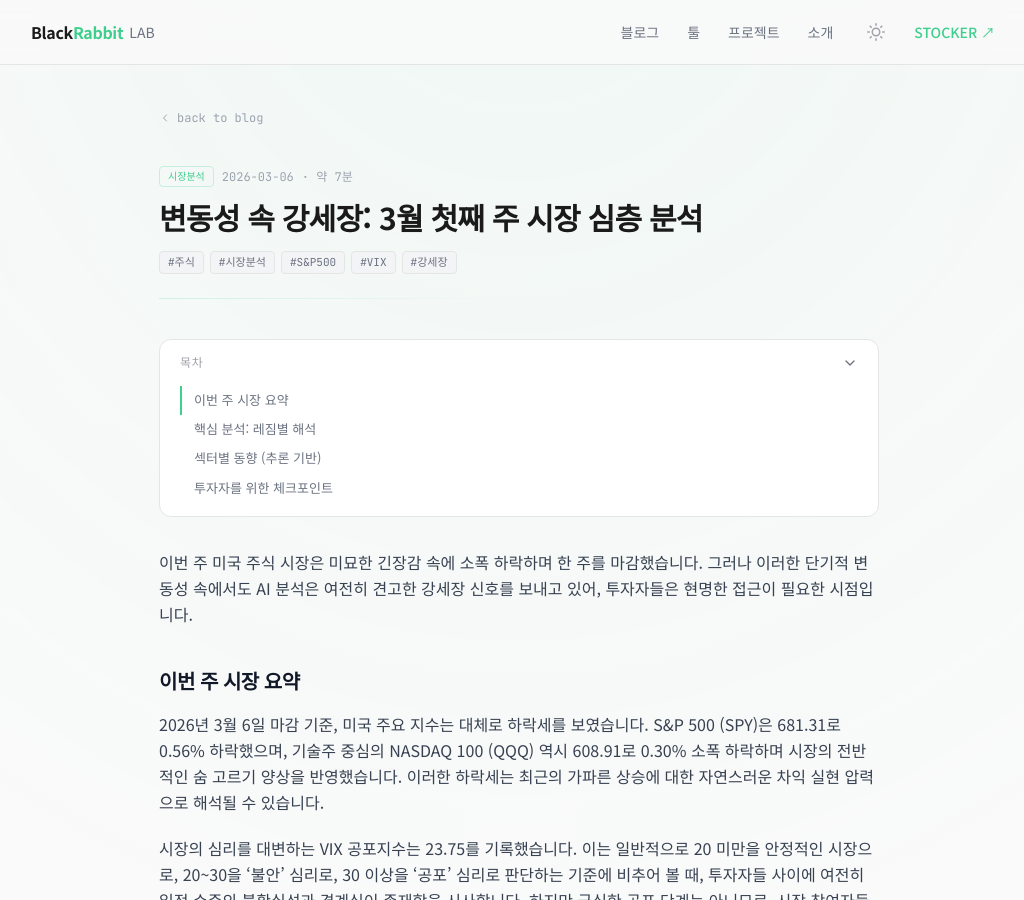
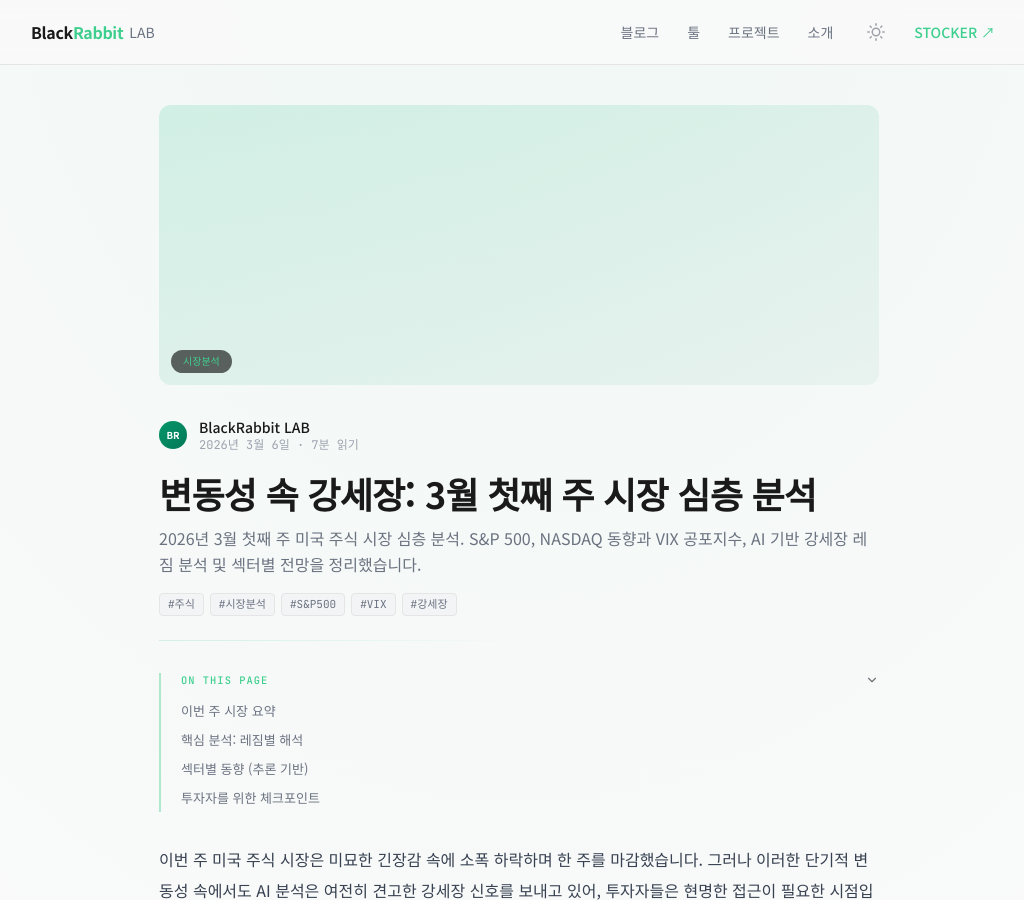
Before and after one commit to blackrabbitDeveloper/blackrabbitdeveloper.github.io, a Jekyll site: the page built from _posts/2026-03-06-market-weekly-analysis.md, in a window 1280 px wide and 900 px high. Shown: the whole window, without its empty margins (121-1145 px from the left). Built offline with Jekyll 4.4.1, drawn with Linux system fonts in a browser that asks for light colours; nearby versions of some CDN libraries; comment, search, counter and statistics services are not loaded; some of the changed text lies outside the part shown.

Commit message:
feat: redesign post detail page with editorial style
- Add cover image hero with category overlay
- Add author byline with avatar
- Upgrade title typography (extrabold, tighter tracking)
- Show description as sub-heading
- Replace box TOC with editorial left-border style
- Improve prose typography (larger headings, wider line-height)
- Replace share buttons with circle icons

```diff
--- a/_layouts/post.html
+++ b/_layouts/post.html
@@ -37,27 +37,47 @@ layout: default
 
 <article class="mx-auto max-w-3xl px-4 sm:px-6 pt-10 pb-20">
 
-  <!-- Back -->
-  <a href="{{ '/' | relative_url }}" class="inline-flex items-center gap-1.5 font-mono text-xs text-zinc-600 hover:text-brand mb-10 transition-colors">
-    <svg xmlns="http://www.w3.org/2000/svg" width="12" height="12" viewBox="0 0 24 24" fill="none" stroke="currentColor" stroke-width="2" stroke-linecap="round" stroke-linejoin="round"><path d="m15 18-6-6 6-6"/></svg>
-    back to blog
-  </a>
+  <!-- Cover Image -->
+  {% assign post_cat = page.categories | first | downcase %}
+  <div class="mb-8 overflow-hidden rounded-xl">
+    {% if page.image %}
+    <div class="relative">
+      <img src="{{ page.image | relative_url }}" alt="{{ page.title | escape }}" class="w-full h-[200px] sm:h-[280px] object-cover" loading="eager" />
+      <div class="absolute bottom-3 left-3 flex gap-1.5">
+        {% for cat in page.categories %}
+        <span class="rounded-full bg-black/60 px-3 py-1 font-mono text-[10px] font-medium text-brand backdrop-blur-sm">{{ cat }}</span>
+        {% endfor %}
+      </div>
+    </div>
+    {% else %}
+    <div class="relative h-[200px] sm:h-[280px] {% if post_cat == '시장분석' %}bg-gradient-to-br from-emerald-500/15 to-emerald-700/5{% elsif post_cat == '투자 기초' %}bg-gradient-to-br from-blue-400/15 to-blue-600/5{% elsif post_cat == '경제 공부' %}bg-gradient-to-br from-violet-400/15 to-violet-600/5{% elsif post_cat == 'etf·펀드' %}bg-gradient-to-br from-amber-400/15 to-amber-600/5{% elsif post_cat == '재테크' %}bg-gradient-to-br from-emerald-300/15 to-emerald-500/5{% elsif post_cat == '뉴스 해설' %}bg-gradient-to-br from-pink-400/15 to-pink-500/5{% elsif post_cat == '기업 분석' %}bg-gradient-to-br from-sky-400/15 to-sky-600/5{% else %}bg-gradient-to-br from-zinc-400/15 to-zinc-600/5{% endif %}">
+      <div class="absolute bottom-3 left-3 flex gap-1.5">
+        {% for cat in page.categories %}
+        <span class="rounded-full bg-black/60 px-3 py-1 font-mono text-[10px] font-medium text-brand backdrop-blur-sm">{{ cat }}</span>
+        {% endfor %}
+      </div>
+    </div>
+    {% endif %}
+  </div>
+
+  <!-- Author Byline -->
+  <div class="mb-5 flex items-center gap-3">
+    <div class="author-avatar">BR</div>
+    <div>
+      <p class="text-sm font-medium text-white">BlackRabbit LAB</p>
+      <p class="font-mono text-xs text-zinc-600">{{ page.date | date: "%Y년 %-m월 %-d일" }} · {{ read_min }}분 읽기</p>
+    </div>
+  </div>
 
   <!-- Post Header -->
-  <header class="mb-10">
-    <div class="mb-3 flex flex-wrap items-center gap-2">
-      {% for cat in page.categories %}
-      <span class="inline-flex items-center rounded border border-brand/25 bg-brand/8 px-2 py-0.5 font-mono text-[10px] font-medium text-brand">{{ cat }}</span>
-      {% endfor %}
-      <time datetime="{{ page.date | date_to_xmlschema }}" class="font-mono text-xs text-zinc-600">
-        {{ page.date | date: "%Y-%m-%d" }}
-      </time>
-      <span class="font-mono text-xs text-zinc-600">· 약 {{ read_min }}분</span>
-    </div>
-
-    <h1 class="text-2xl font-bold leading-tight tracking-tight text-white sm:text-3xl">
+  <header class="mb-8">
+    <h1 class="text-2xl font-extrabold leading-tight text-white sm:text-3xl lg:text-4xl" style="letter-spacing:-0.02em;">
       {{ page.title }}
     </h1>
+
+    {% if page.description %}
+    <p class="mt-3 text-base leading-relaxed text-zinc-500">{{ page.description }}</p>
+    {% endif %}
 
     {% if page.tags.size > 0 %}
     <div class="mt-4 flex flex-wrap gap-1.5">
@@ -71,23 +91,23 @@ layout: default
   </header>
 
   <!-- TOC -->
-  <div id="toc" class="toc-container">
+  <div id="toc" class="toc-editorial">
     <div class="toc-header">
-      <span class="toc-title">목차</span>
-      <svg class="toc-chevron" xmlns="http://www.w3.org/2000/svg" width="16" height="16" viewBox="0 0 24 24" fill="none" stroke="currentColor" stroke-width="2" stroke-linecap="round" stroke-linejoin="round"><path d="m6 9 6 6 6-6"/></svg>
+      <span class="toc-label">ON THIS PAGE</span>
+      <svg class="toc-chevron" xmlns="http://www.w3.org/2000/svg" width="14" height="14" viewBox="0 0 24 24" fill="none" stroke="currentColor" stroke-width="2" stroke-linecap="round" stroke-linejoin="round"><path d="m6 9 6 6 6-6"/></svg>
     </div>
     <ul class="toc-list"></ul>
   </div>
 
   <!-- Post Content -->
   <div class="prose prose-invert prose-sm sm:prose-base max-w-none
-    prose-headings:font-semibold prose-headings:tracking-tight
-    prose-h2:text-xl prose-h2:mt-10 prose-h2:mb-4
-    prose-h3:text-lg prose-h3:mt-8 prose-h3:mb-3
-    prose-p:leading-relaxed prose-p:text-zinc-400
+    prose-headings:font-extrabold prose-headings:tracking-tight
+    prose-h2:text-2xl prose-h2:mt-14 prose-h2:mb-5
+    prose-h3:text-lg prose-h3:mt-10 prose-h3:mb-3
+    prose-p:leading-[1.9] prose-p:text-zinc-400
     prose-a:text-brand prose-a:no-underline hover:prose-a:underline
     prose-strong:text-zinc-200 prose-strong:font-semibold
-    prose-li:text-zinc-400 prose-li:leading-relaxed
+    prose-li:text-zinc-400 prose-li:leading-[1.9]
     prose-blockquote:border-l-brand prose-blockquote:text-zinc-500
     prose-code:text-brand prose-code:bg-white/[0.06] prose-code:rounded prose-code:px-1.5 prose-code:py-0.5 prose-code:font-mono prose-code:text-xs prose-code:before:content-none prose-code:after:content-none
     prose-pre:bg-[#141414] prose-pre:border prose-pre:border-white/[0.07] prose-pre:rounded-xl
@@ -98,20 +118,19 @@ layout: default
 
   <!-- Share -->
   <div class="mt-12 mb-2">
-    <p class="font-mono text-xs text-zinc-600 mb-3">공유하기</p>
-    <div class="share-bar">
-      <button id="share-twitter" class="share-btn" aria-label="Twitter로 공유">
+    <div class="share-circle-bar">
+      <span class="font-mono text-xs text-zinc-600">공유</span>
+      <div class="flex items-center gap-2">
+        <button id="share-twitter" class="share-circle" aria-label="Twitter로 공유">
           <svg viewBox="0 0 24 24" fill="currentColor"><path d="M18.244 2.25h3.308l-7.227 8.26 8.502 11.24H16.17l-5.214-6.817L4.99 21.75H1.68l7.73-8.835L1.254 2.25H8.08l4.713 6.231zm-1.161 17.52h1.833L7.084 4.126H5.117z"/></svg>
-        <span>Twitter</span>
         </button>
-      <button id="share-facebook" class="share-btn" aria-label="Facebook으로 공유">
+        <button id="share-facebook" class="share-circle" aria-label="Facebook으로 공유">
           <svg viewBox="0 0 24 24" fill="currentColor"><path d="M24 12.073c0-6.627-5.373-12-12-12s-12 5.373-12 12c0 5.99 4.388 10.954 10.125 11.854v-8.385H7.078v-3.47h3.047V9.43c0-3.007 1.792-4.669 4.533-4.669 1.312 0 2.686.235 2.686.235v2.953H15.83c-1.491 0-1.956.925-1.956 1.874v2.25h3.328l-.532 3.47h-2.796v8.385C19.612 23.027 24 18.062 24 12.073z"/></svg>
-        <span>Facebook</span>
         </button>
-      <button id="share-copy" class="share-btn" aria-label="링크 복사">
+        <button id="share-copy" class="share-circle" aria-label="링크 복사">
           <svg viewBox="0 0 24 24" fill="none" stroke="currentColor" stroke-width="2" stroke-linecap="round" stroke-linejoin="round"><path d="M10 13a5 5 0 0 0 7.54.54l3-3a5 5 0 0 0-7.07-7.07l-1.72 1.71"/><path d="M14 11a5 5 0 0 0-7.54-.54l-3 3a5 5 0 0 0 7.07 7.07l1.71-1.71"/></svg>
-        <span>링크 복사</span>
         </button>
+      </div>
     </div>
   </div>
 
```
Lines whose indentation alone changed are shown as unchanged.
